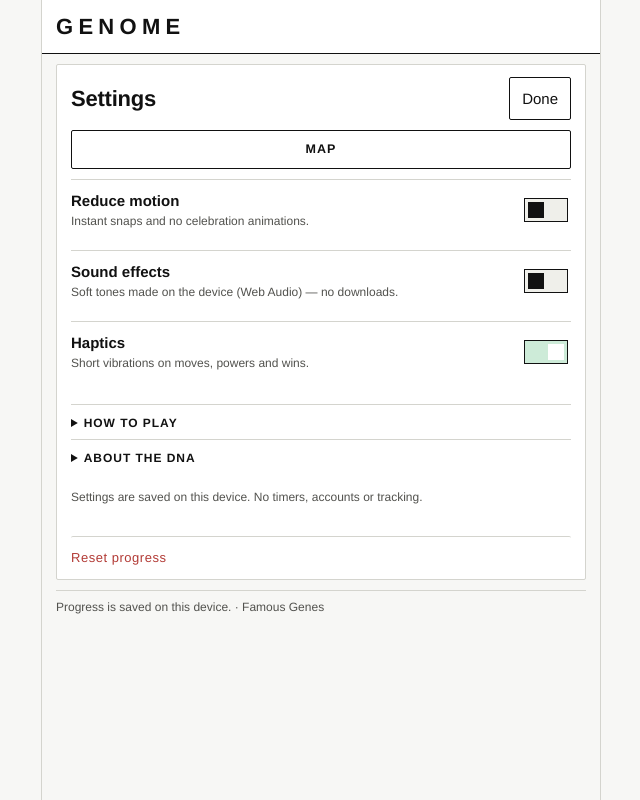
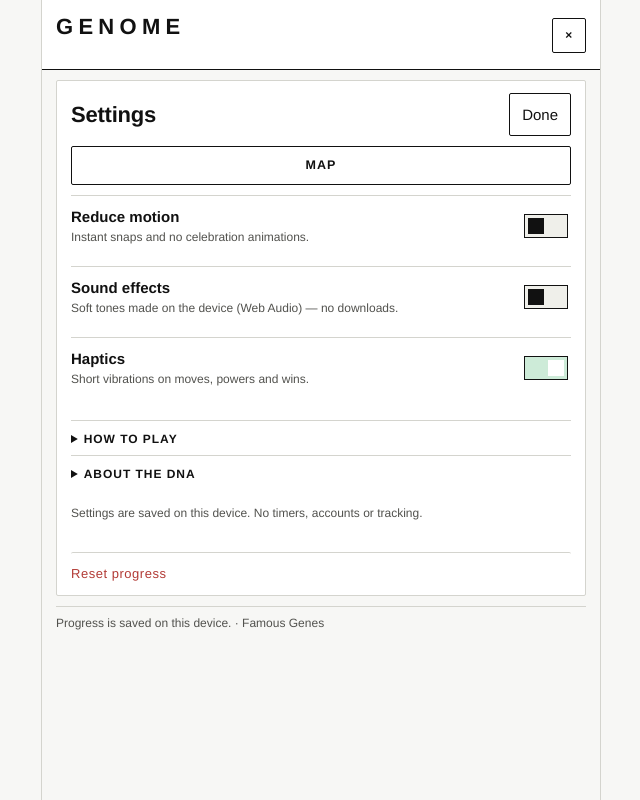
Before and after one commit to mburv/genome, a React (Vite) app: page / in a window 1280 px wide. Both pictures are taken after a click on the button "Settings". Shown: the whole page, without its empty margins (319-959 px from the left). Built offline with nearby package versions, Linux system fonts and the light colour scheme.

Commit message:
Keep settings header anchored and swap cog for close control

```diff
--- a/src/ui/App.tsx
+++ b/src/ui/App.tsx
@@ -134,13 +134,18 @@ export function App({ storage = createLocalStorageAdapter() }: { storage?: Stora
             ) : (
               <div>
                 <h1>GENOME</h1>
+                <p className="play-locus" aria-hidden="true">{'\u00a0'}</p>
               </div>
             )}
             <div className="top-buttons">
               {activeMechanic && <button type="button" className="map-button" aria-label="Show mechanic tutorial" data-testid="show-tutorial" onClick={() => setTutorial(activeMechanic)}>?</button>}
-              {screen.kind !== 'settings' && (
-                <button type="button" className="map-button" onClick={() => go({ kind: 'settings' })} aria-label="Settings" data-testid="open-settings">⚙</button>
-              )}
+              <button
+                type="button"
+                className={`map-button${screen.kind === 'settings' ? ' settings-close' : ''}`}
+                onClick={() => screen.kind === 'settings' ? go(settingsFrom.current) : go({ kind: 'settings' })}
+                aria-label={screen.kind === 'settings' ? 'Close settings' : 'Settings'}
+                data-testid={screen.kind === 'settings' ? 'close-settings' : 'open-settings'}
+              >{screen.kind === 'settings' ? '×' : '⚙'}</button>
             </div>
           </div>
         </div>
@@ -202,7 +207,6 @@ export function App({ storage = createLocalStorageAdapter() }: { storage?: Stora
           onChange={(settings) => persist({ ...save, settings })}
           onReset={applyReset}
           onMap={() => go({ kind: 'map' })}
-          onBack={() => go(settingsFrom.current)}
         />
       )}
       {screen.kind === 'card' && (
```
